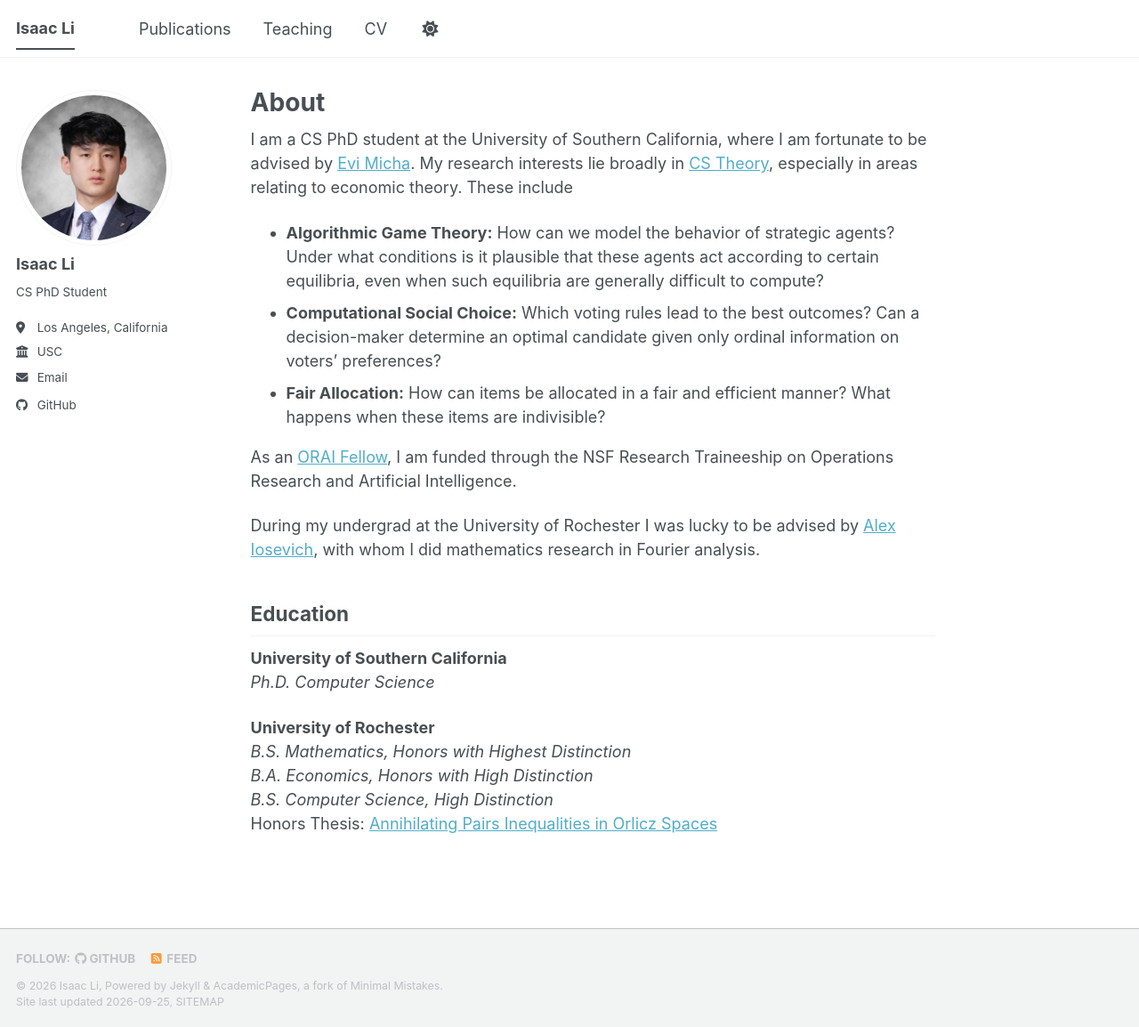
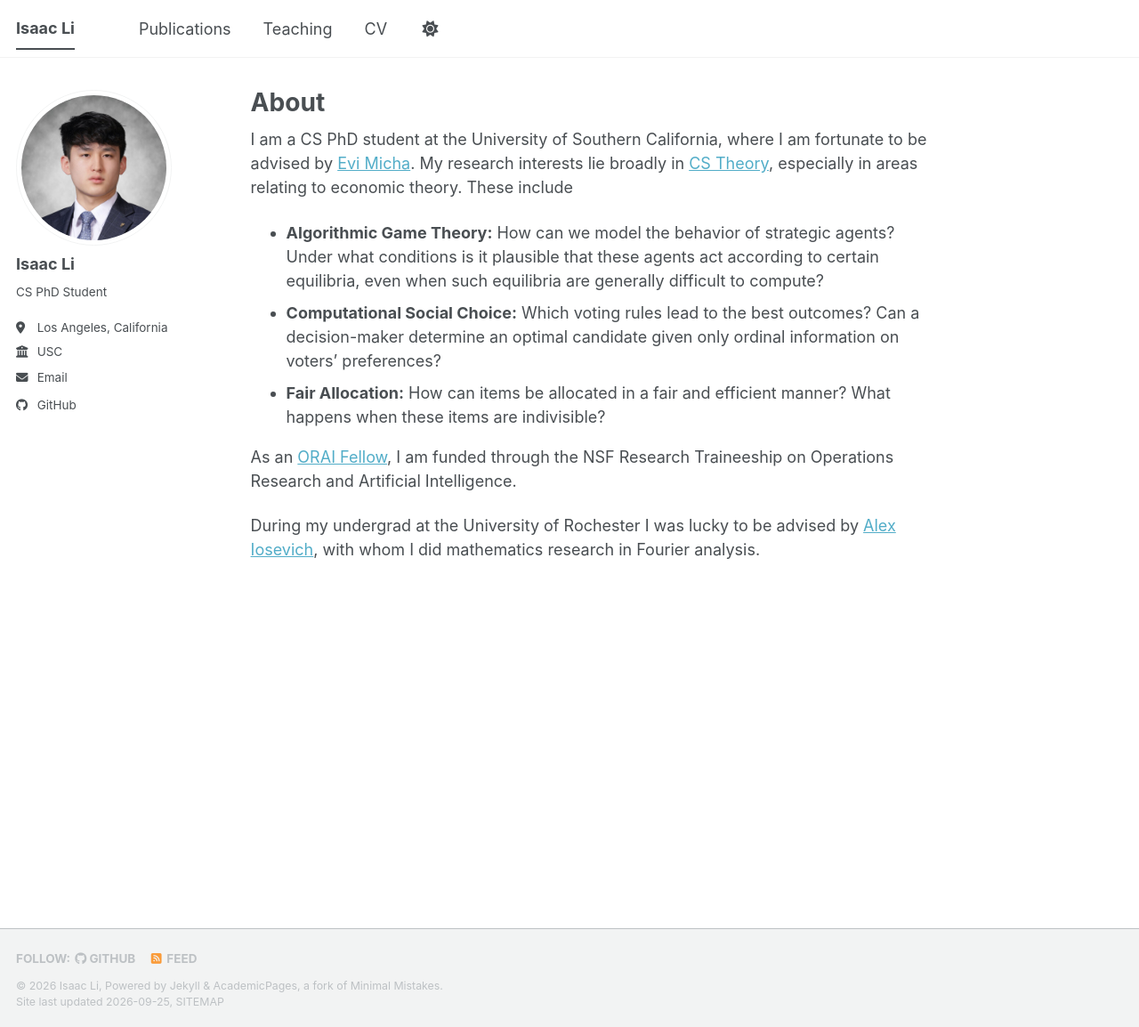
Before and after one commit to isaacli13/isaacli13.github.io, a Jekyll site: the page built from _pages/about.md, in a window 1280 px wide and 1154 px high. Shown: the whole window at 89% size. Built offline with Jekyll 4.4.1, drawn with Linux system fonts in a browser that asks for light colours; a style sheet for code colours, icons or effects is not loaded.

Commit message:
Update about.md

```diff
--- a/_pages/about.md
+++ b/_pages/about.md
@@ -15,14 +15,3 @@ I am a CS PhD student at the University of Southern California, where I am fortu
 As an [ORAI Fellow](https://sites.google.com/usc.edu/usc-nrt-orai/), I am funded through the NSF Research Traineeship on Operations Research and Artificial Intelligence.
 
 During my undergrad at the University of Rochester I was lucky to be advised by [Alex Iosevich](https://alexiosevich.com/), with whom I did mathematics research in Fourier analysis.
-
-Education
----
-**University of Southern California**
-*Ph.D. Computer Science*
-
-**University of Rochester**
-*B.S. Mathematics, Honors with Highest Distinction*
-*B.A. Economics, Honors with High Distinction*
-*B.S. Computer Science, High Distinction*
-Honors Thesis: [Annihilating Pairs Inequalities in Orlicz Spaces](https://www.sas.rochester.edu/mth/undergraduate/honorspaperspdfs/issacli2025.pdf)
```
